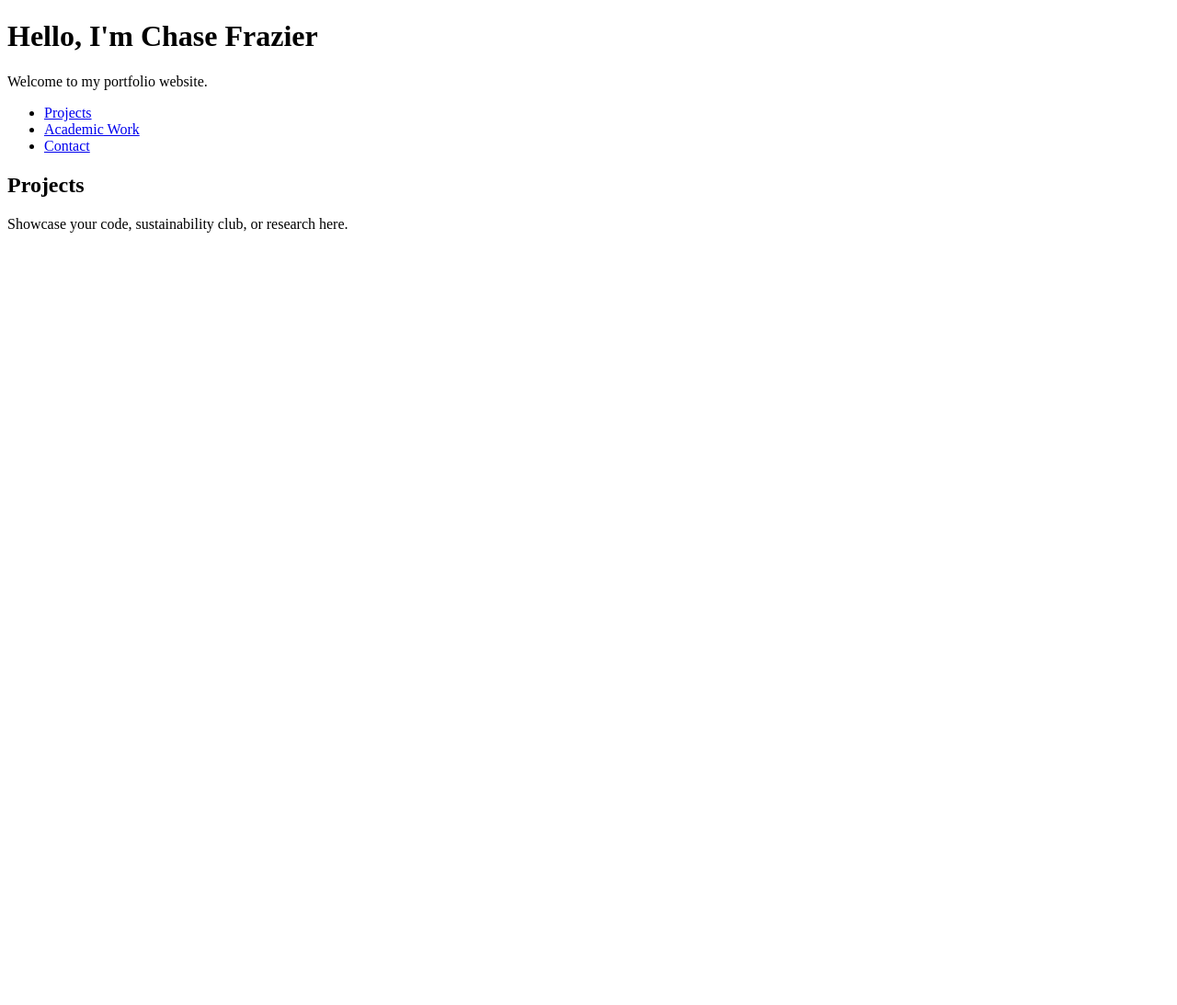
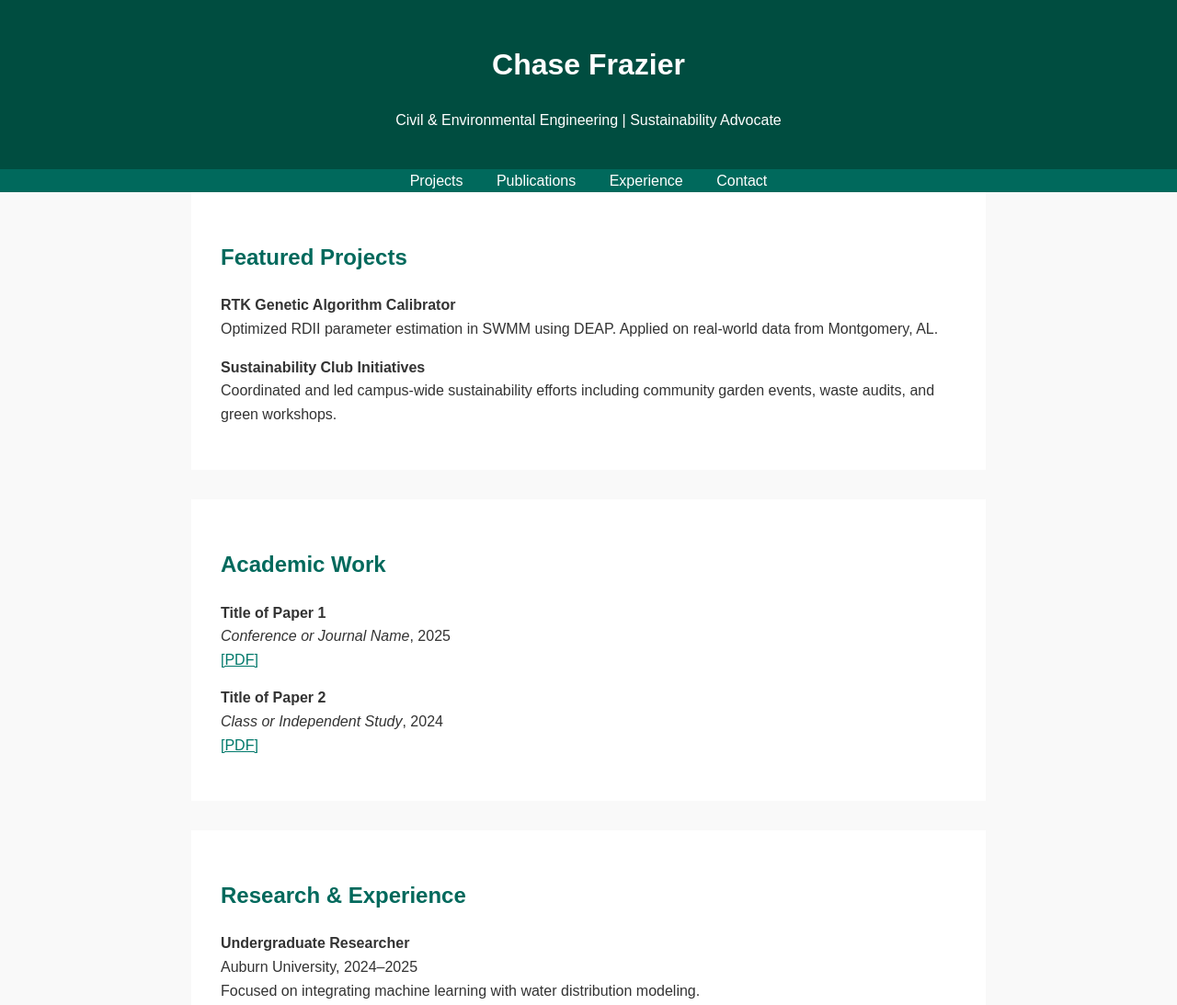
Before and after one commit to Lakhpo/lakhpo.github.io, a plain HTML site: page index.html in a window 1280 px wide. Shown: the top 1093 px of the page at 92% size. Before the commit the page ends 800 px from the top, so only its background shows below. Drawn offline with Linux system fonts and the light colour scheme.

Commit message:
Add files via upload

```diff
--- a/index.html
+++ b/index.html
@@ -1,19 +1,117 @@
+
 <!DOCTYPE html>
 <html lang="en">
 <head>
   <meta charset="UTF-8" />
   <meta name="viewport" content="width=device-width, initial-scale=1.0"/>
-  <title>Chase Frazier | Portfolio</title>
+  <title>Chase Frazier | Academic Portfolio</title>
+  <style>
+    body {
+      font-family: Arial, sans-serif;
+      line-height: 1.6;
+      margin: 0;
+      padding: 0;
+      background: #f9f9f9;
+      color: #333;
+    }
+    header {
+      background: #004d40;
+      color: white;
+      padding: 1.5em 1em;
+      text-align: center;
+    }
+    nav ul {
+      list-style: none;
+      padding: 0;
+      background: #00695c;
+      margin: 0;
+      text-align: center;
+    }
+    nav ul li {
+      display: inline;
+      padding: 1em;
+    }
+    nav ul li a {
+      color: white;
+      text-decoration: none;
+    }
+    section {
+      padding: 2em;
+      max-width: 800px;
+      margin: auto;
+      background: white;
+      margin-bottom: 2em;
+    }
+    h2 {
+      color: #00695c;
+    }
+    footer {
+      background: #004d40;
+      color: white;
+      text-align: center;
+      padding: 1em;
+    }
+    a {
+      color: #00796b;
+    }
+  </style>
 </head>
 <body>
-  <h1>Hello, I'm Chase Frazier</h1>
-  <p>Welcome to my portfolio website.</p>
+
+<header>
+  <h1>Chase Frazier</h1>
+  <p>Civil & Environmental Engineering | Sustainability Advocate</p>
+</header>
+
+<nav>
   <ul>
     <li><a href="#projects">Projects</a></li>
-    <li><a href="#academic">Academic Work</a></li>
+    <li><a href="#publications">Publications</a></li>
+    <li><a href="#experience">Experience</a></li>
     <li><a href="#contact">Contact</a></li>
   </ul>
-  <h2 id="projects">Projects</h2>
-  <p>Showcase your code, sustainability club, or research here.</p>
+</nav>
+
+<section id="projects">
+  <h2>Featured Projects</h2>
+  <p><strong>RTK Genetic Algorithm Calibrator</strong><br />
+  Optimized RDII parameter estimation in SWMM using DEAP. Applied on real-world data from Montgomery, AL.</p>
+
+  <p><strong>Sustainability Club Initiatives</strong><br />
+  Coordinated and led campus-wide sustainability efforts including community garden events, waste audits, and green workshops.</p>
+</section>
+
+<section id="publications">
+  <h2>Academic Work</h2>
+  <p><strong>Title of Paper 1</strong><br />
+  <em>Conference or Journal Name</em>, 2025 <br />
+  <a href="#">[PDF]</a></p>
+
+  <p><strong>Title of Paper 2</strong><br />
+  <em>Class or Independent Study</em>, 2024 <br />
+  <a href="#">[PDF]</a></p>
+</section>
+
+<section id="experience">
+  <h2>Research & Experience</h2>
+  <p><strong>Undergraduate Researcher</strong><br />
+  Auburn University, 2024–2025<br />
+  Focused on integrating machine learning with water distribution modeling.</p>
+
+  <p><strong>Data Intern – Ardura Consulting</strong><br />
+  Supported environmental modeling using Python and GIS; contributed to big data pipeline tools.</p>
+</section>
+
+<section id="contact">
+  <h2>Contact</h2>
+  <p>Email: <a href="mailto:chase@example.com">chase@example.com</a></p>
+  <p>GitHub: <a href="https://github.com/yourusername" target="_blank">yourusername</a></p>
+  <p>LinkedIn: <a href="https://linkedin.com/in/yourusername" target="_blank">yourusername</a></p>
+</section>
+
+<footer>
+  <p>&copy; 2025 Chase Frazier</p>
+</footer>
+
 </body>
 </html>
```
